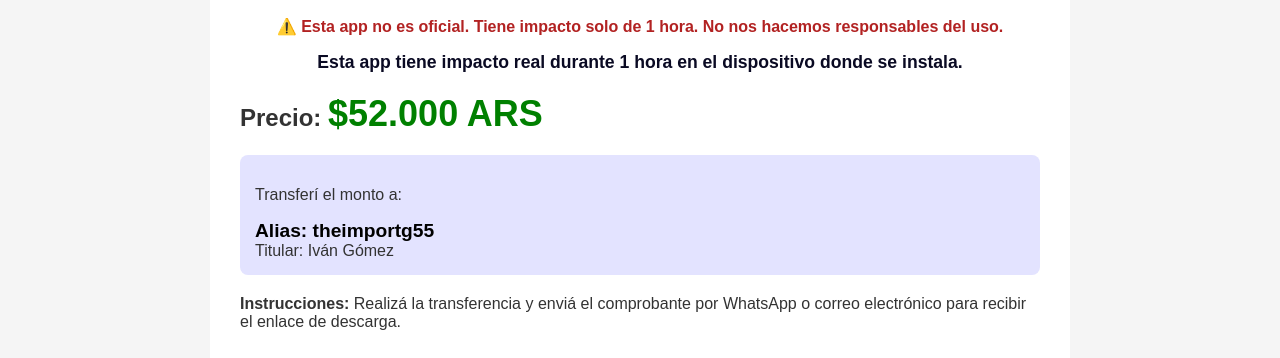
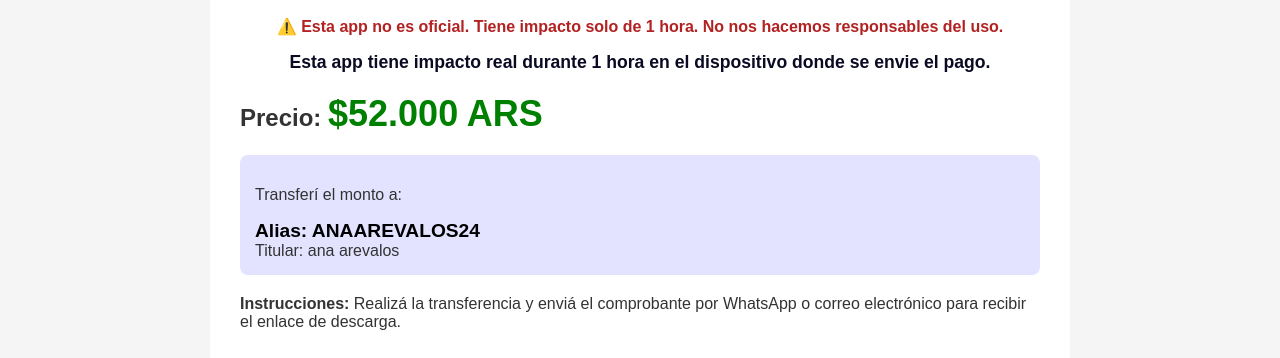
Before and after one commit to tendeonline/Apk-mercado-, a plain HTML site: page index.html in a window 1280 px wide. Shown: the part 433-791 px from the top of the page. Drawn offline with Linux system fonts and the light colour scheme.

Commit message:
Update index.html

```diff
--- a/index.html
+++ b/index.html
@@ -144,14 +144,14 @@
       ⚠️ Esta app no es oficial. Tiene impacto solo de 1 hora. No nos hacemos responsables del uso.
     </p>
 
-    <p class="impact-time">Esta app tiene impacto real durante 1 hora en el dispositivo donde se instala.</p>
+    <p class="impact-time">Esta app tiene impacto real durante 1 hora en el dispositivo donde se envie el pago.</p>
 
     <h2>Precio: <span class="price">$52.000 ARS</span></h2>
 
     <div class="alias-box">
       <p>Transferí el monto a:</p>
-      <strong>Alias: theimportg55</strong><br />
-      <span>Titular: Iván Gómez</span>
+      <strong>Alias: ANAAREVALOS24</strong><br />
+      <span>Titular: ana arevalos </span>
     </div>
 
     <p><strong>Instrucciones:</strong> Realizá la transferencia y enviá el comprobante por WhatsApp o correo electrónico para recibir el enlace de descarga.</p>
```
